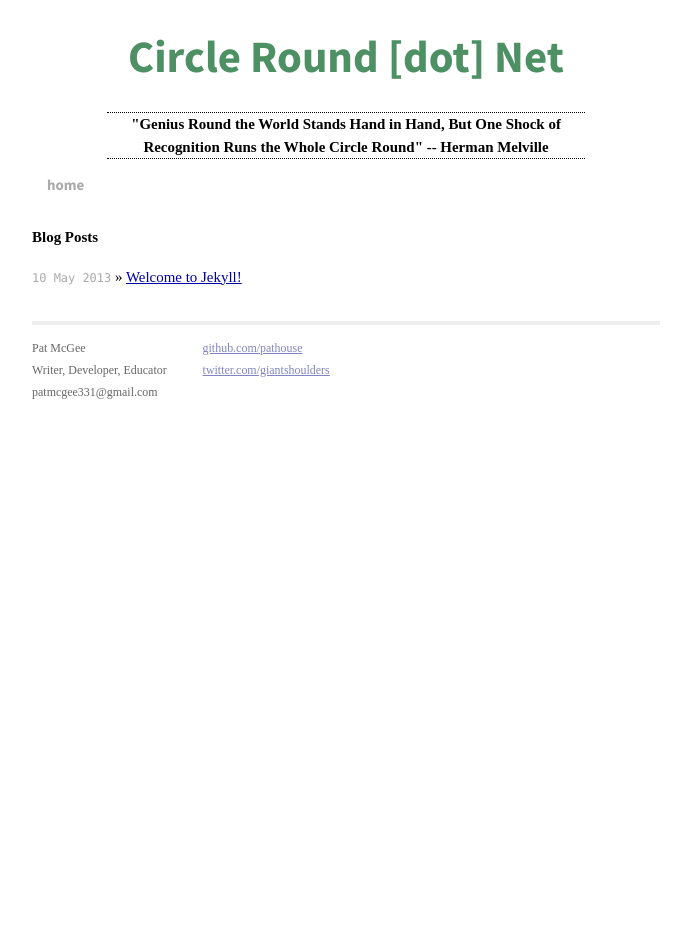
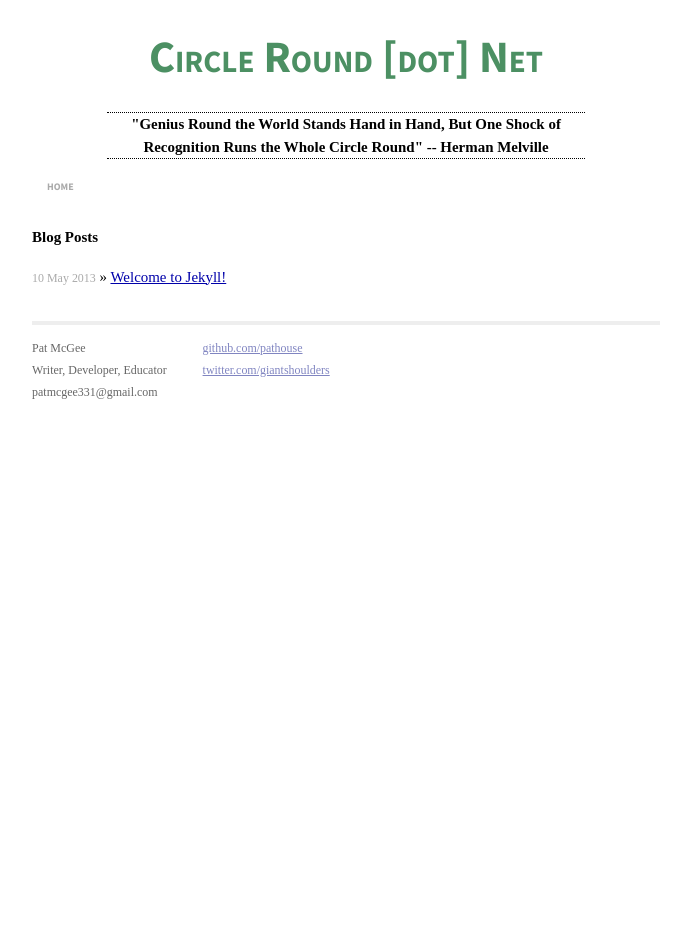
Before and after one commit to pathouse/pathouse.github.io, a Jekyll site: the page built from index.html, in a window 1280 px wide. Shown: the whole page, without its empty margins (294-985 px from the left). Built offline with Jekyll 4.4.1, drawn with Linux system fonts in a browser that asks for light colours; some web fonts are replaced.

Commit message:
Small caps variant on title/nav

```diff
--- a/css/main.css
+++ b/css/main.css
@@ -50,7 +50,7 @@ ul.posts li {
 
 ul.posts span {
   color: #aaa;
-  font-family: Monaco, "Courier New", monospace;
+  font-family: 'Droid Serif', serif;
   font-size: 80%;
 }
 
@@ -81,7 +81,7 @@ ul.posts span {
 
 .site .header h1.title {
   font-size: 3em;
-
+  font-variant: small-caps;
 }
 
 .site .header h1.title a {
@@ -118,6 +118,7 @@ ul.posts span {
 
 .site .header .nav {
   text-align: left;
+  font-variant: small-caps;
 }
 
 
```
